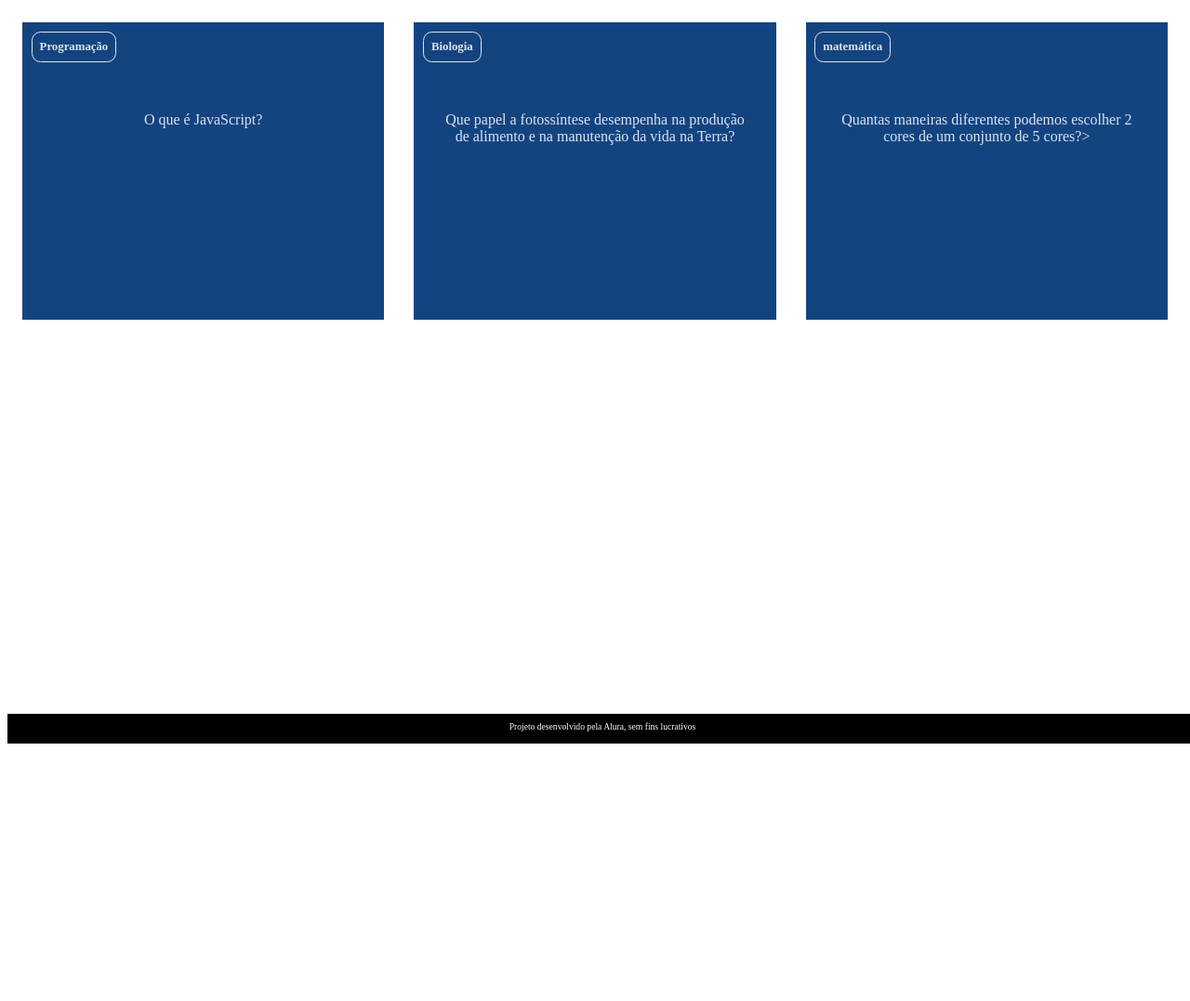
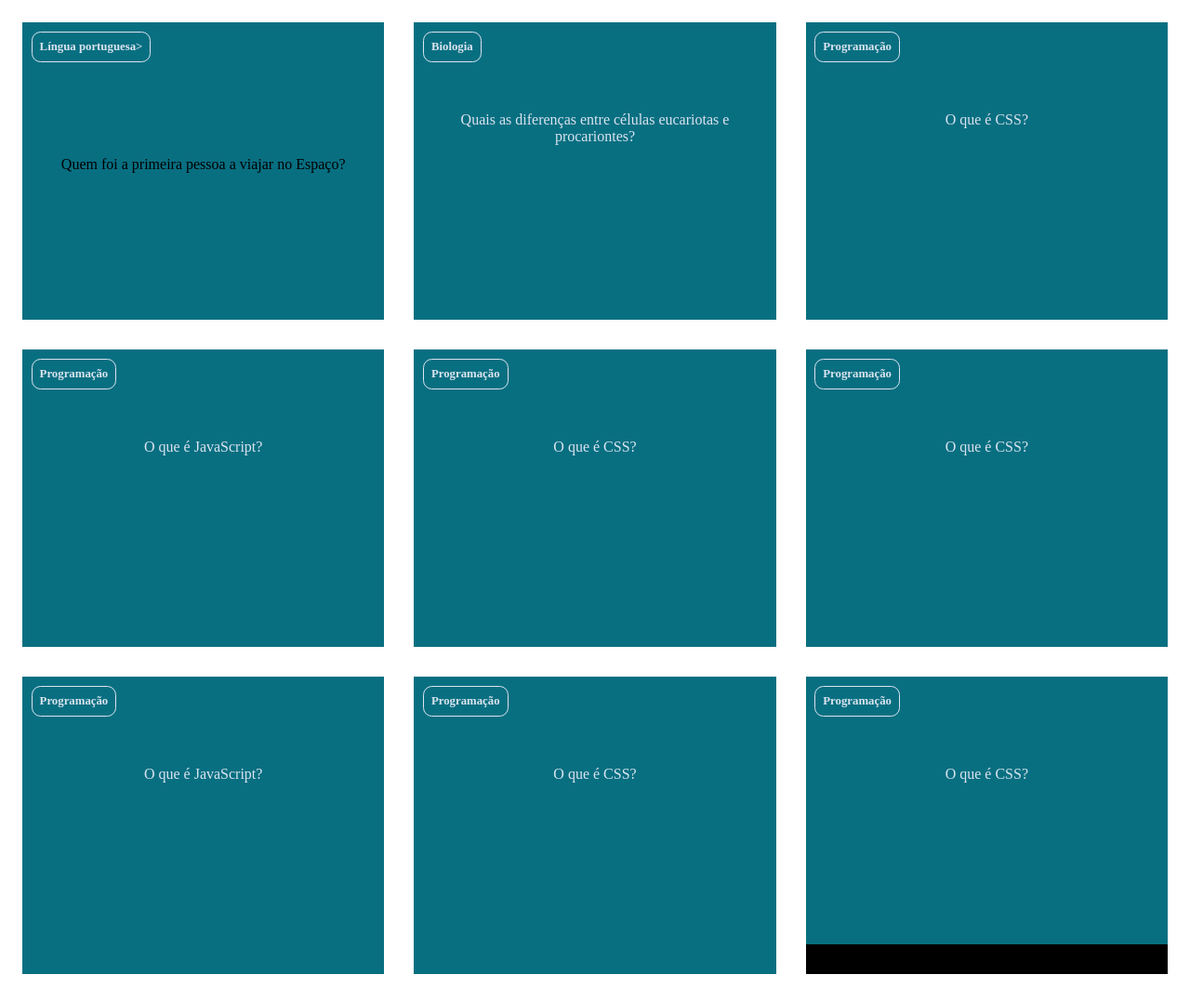
Before and after one commit to y4swin/flashcardd, a plain HTML site: page index.html in a window 1280 px wide. Shown: the whole page at 93% size. Before the commit the page ends 800 px from the top, so only its background shows below. Drawn offline with Linux system fonts and the light colour scheme; files that its build step writes are made by us from their sources.

Commit message:
Add files via upload

```diff
--- a/index.html
+++ b/index.html
@@ -3,10 +3,48 @@
 <head>
     <meta charset="UTF-8">
     <meta name="viewport" content="width=device-width, initial-scale=1.0">
-    <link rel="stylesheet" href="assets/style.css">
+    <link rel="stylesheet" href="style.css">
     <title>Flashcard</title>
 </head>
 <body>
+    <main>
+        <section id="container">
+            <article class="cartao">
+                <div class="cartao__conteudo">
+                    <h3>Língua portuguesa></h3>
+                    <div class="cartao__conteudo__pergunta">
+                    </p>Quem foi a primeira pessoa a viajar no Espaço?</p>
+                    </div>
+                    <div class="cartao__conteudo__resposta">
+                        <pA>Primeira pessoa a viajar ao espaço foi Yuri Gagarin, um cosmonauta soviético.</p>
+                    </div>
+                </div>
+            </article>
+            <article class="cartao">
+                <div class="cartao__conteudo">
+                    <h3>Biologia</h3>
+                    <div class="cartao__conteudo__pergunta">
+                        <p>Quais as diferenças entre células eucariotas e procariontes?</p>
+                    </div>
+                    <div class="cartao__conteudo__resposta">
+                    <p>As principais diferenças entre células eucarióticas e procariontes
+                         residem na estrutura e organização celular, com destaque para a presença ou ausência de núcleo definido e de organelas membranosas</p>
+                    </div>
+                </div>
+            </article>
+            <article class="cartao">
+                <div class="cartao__conteudo">
+                    <h3>Programação</h3>
+                    <div class="cartao__conteudo__pergunta">
+                        <p>O que é CSS?</p>
+                    </div>
+                    <div class="cartao__conteudo__resposta">
+                    <p>O CSS é uma linguagem de estilização</p>
+                    </div>
+                </div>
+            </article>
+        </section>
+    </main>
     <main>
         <section id="container">
             <article class="cartao">
@@ -22,30 +60,61 @@
             </article>
             <article class="cartao">
                 <div class="cartao__conteudo">
-                    <h3>Biologia</h3>
+                    <h3>Programação</h3>
                     <div class="cartao__conteudo__pergunta">
-                        <p>Que papel a fotossíntese desempenha na produção de alimento e na manutenção da vida na Terra?</p>
+                        <p>O que é CSS?</p>
                     </div>
                     <div class="cartao__conteudo__resposta">
-                    <p> A fotossíntese é o processo pelo qual as plantas e outros organismos fotoautotróficos
-                        convergem a energia luminosa em energia química na forma de glicose, que é utilizada como fonte de alimento.</p>
+                    <p>O CSS é uma linguagem de estilização</p>
                     </div>
                 </div>
             </article>
             <article class="cartao">
                 <div class="cartao__conteudo">
+                    <h3>Programação</h3>
                     <div class="cartao__conteudo__pergunta">
-                        <h3>matemática</h3>
-                    <div class="cartao__conteudo__pergunta">
-                        <p>Quantas maneiras diferentes podemos escolher 2 cores de um conjunto de 5 cores?></p>
+                        <p>O que é CSS?</p>
                     </div>
                     <div class="cartao__conteudo__resposta">
-                    <p></p>Existem 10 maneiras diferentes de escolher 2 cores de um conjunto de 5 cores.</p>
+                    <p>O CSS é uma linguagem de estilização</p>
                     </div>
                 </div>
             </article>
         </section>
     </main>
+    <main>
+        <section id="container">
+            <article class="cartao">
+                <div class="cartao__conteudo">
+                    <h3>Programação</h3>
+                    <div class="cartao__conteudo__pergunta">
+                        <p>O que é JavaScript?</p>
+                    </div>
+                    <div class="cartao__conteudo__resposta">
+                        <p>O JavaScript é uma linguagem de programação</p>
+                    </div>
+                </div>
+            </article>
+            <article class="cartao">
+                <div class="cartao__conteudo">
+                    <h3>Programação</h3>
+                    <div class="cartao__conteudo__pergunta">
+                        <p>O que é CSS?</p>
+                    </div>
+                    <div class="cartao__conteudo__resposta">
+                    <p>O CSS é uma linguagem de estilização</p>
+                    </div>
+                </div>
+            </article>
+            <article class="cartao">
+                <div class="cartao__conteudo">
+                    <h3>Programação</h3>
+                    <div class="cartao__conteudo__pergunta">
+                        <p>O que é CSS?</p>
+                    </div>
+                    <div class="cartao__conteudo__resposta">
+                    <p>O CSS é uma linguagem de estilização</p>
+                    </div>
     <footer>
         <p>Projeto desenvolvido pela Alura, sem fins lucrativos</p>
     </footer>
--- a/style.css
+++ b/style.css
@@ -1,7 +1,7 @@
 :root {
     --text-color: #DBE4EF;
-    --card-front-color: #144480;
-    --card-back-color: #00F4BF;
+    --card-front-color: #086f81;
+    --card-back-color: #707574;
 }
 
 body {
```
